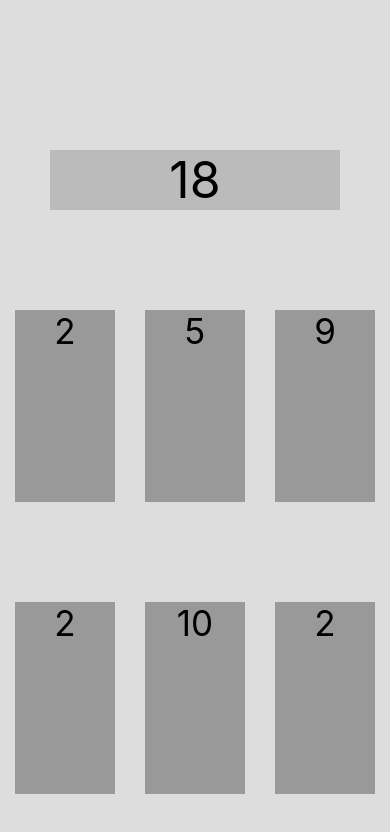
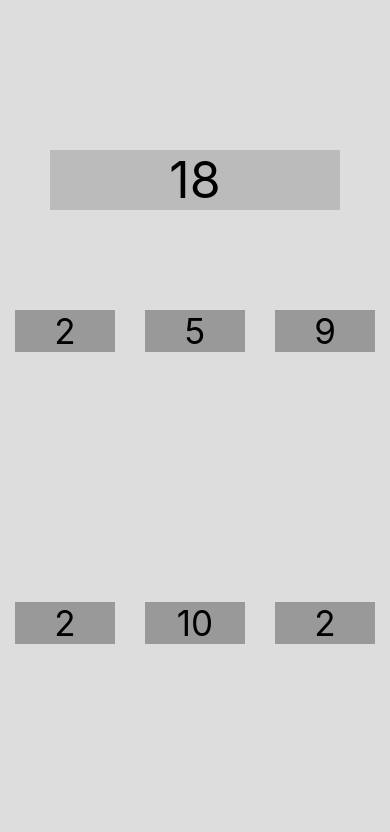
Before and after one commit to sjp07/targetsum, a React Native app: screen / in a window 390 px wide. Shown: the top 832 px of the page. Built offline with nearby package versions, Linux system fonts and the light colour scheme.

Commit message:
Added TouchableOpacity

```diff
--- a/scr/components/RandomNumber.js
+++ b/scr/components/RandomNumber.js
@@ -2,16 +2,22 @@ import React from 'react';
 
 import PropTypes from 'prop-types';
 
-import { Text, StyleSheet } from 'react-native';
+import { Text, TouchableOpacity, StyleSheet } from 'react-native';
 
-
+// TouchableOpacity
+// TouchableHightlight
 class RandomeNumber extends React.Component {
   static propTypes = {
     number: PropTypes.number.isRequired,
   };
+  handlePress = () => {
+    console.log(this.props.number);
+  };
   render() {
     return (
-      <Text style={styles.random}>{this.props.number}</Text>
+      <TouchableOpacity onPress={this.handlePress}>
+        <Text style={styles.random}>{this.props.number}</Text>
+      </TouchableOpacity>
     );
   }
 }
```
